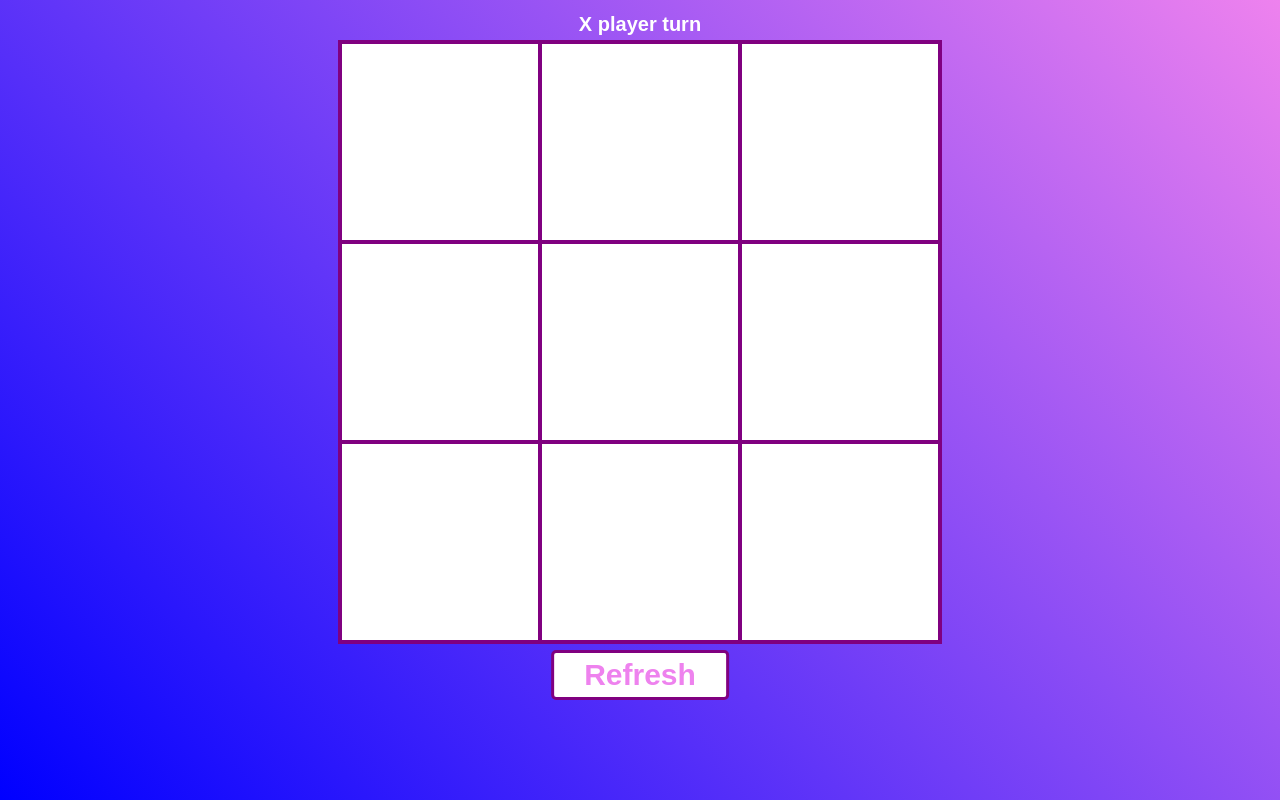
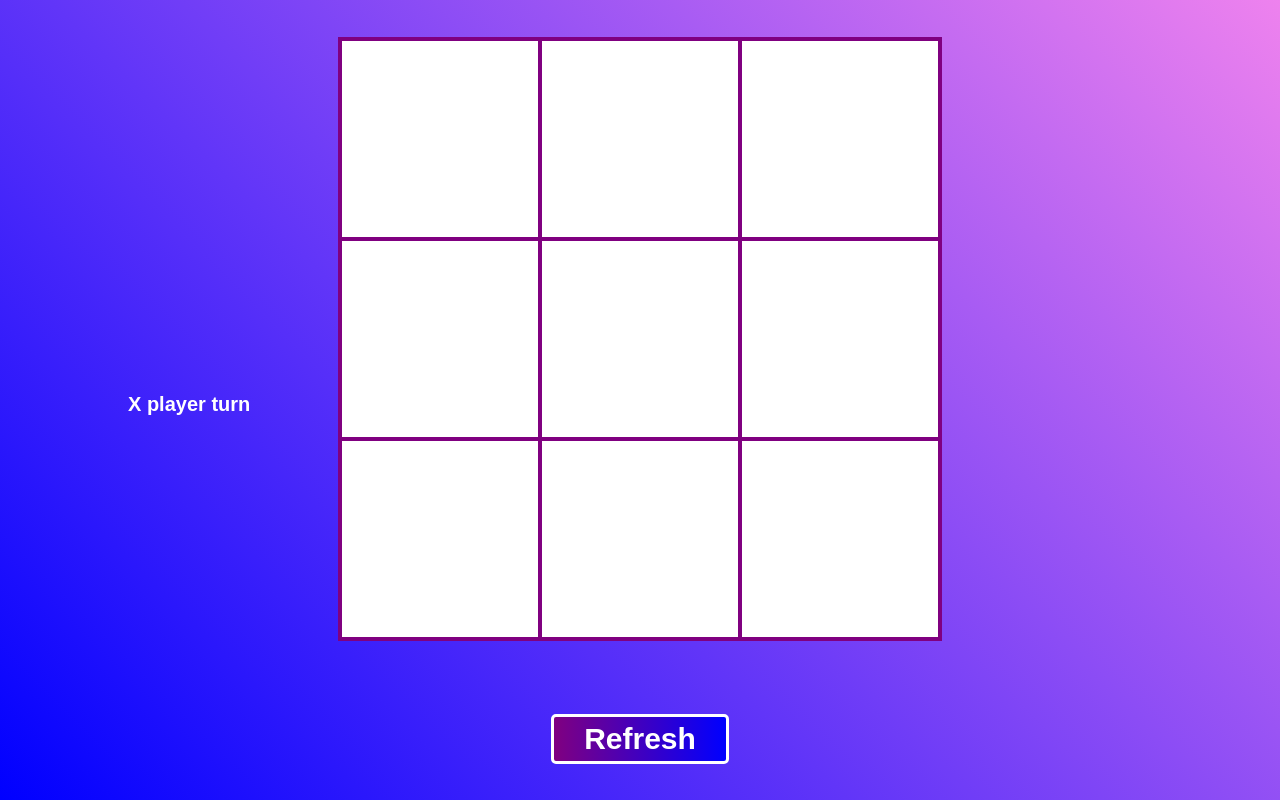
Before and after one commit to ttekpl/Tic_Tac_Toe_React_Hooks, a React app: page / in a window 1280 px wide. Built offline with nearby package versions, Linux system fonts and the light colour scheme.

Commit message:
fix styles and add gitignore

```diff
--- a/src/index.js
+++ b/src/index.js
@@ -104,7 +104,7 @@ function App() {
       <button className="refresh" onClick={onRefresh}>
         Refresh
       </button>
-      <h1 className="info">{winner ? winner : null}</h1>
+      {winner ? alert(winner) : null}
     </div>
   );
 }
--- a/src/styles.css
+++ b/src/styles.css
@@ -2,12 +2,13 @@
   font-family: sans-serif;
   display: flex;
   align-items: center;
-  justify-content: center;
+  justify-content: space-around;
   height: 100vh;
   background: linear-gradient(45deg, blue, violet);
   margin: 0;
   padding: 0;
   width: 100vw;
+  flex-direction: column;
 }
 
 body {
@@ -17,8 +18,6 @@ body {
 
 .board {
   background-color: white;
-  position: absolute;
-  top: 40px;
   height: 600px;
   width: 600px;
   border: 2px solid purple;
@@ -38,33 +37,23 @@ body {
   font-size: 100px;
 }
 
-.info {
-  position: absolute;
-  bottom: 0;
-  left: 50%;
-  transform: translateX(-50%);
-  color: white;
-}
-
 .who {
   position: absolute;
-  top: 0;
+  left: 10%;
+  top: 50%;
+  transform: translateY(-50%);
   height: 40px;
   font-size: 20px;
   color: white;
 }
 
 .refresh {
-  position: absolute;
-  bottom: 100px;
-  left: 50%;
-  transform: translateX(-50%);
-  background: white;
+  background: linear-gradient(to right, purple, blue);
   font-size: 30px;
-  border: 3px solid purple;
+  border: 3px solid white;
   border-radius: 5px;
   padding: 5px 30px;
-  color: violet;
+  color: white;
   font-weight: bold;
   transition: 0.2s;
 }
```
Also changed, not shown: package.json (line endings or trailing spaces), 2 other files.
